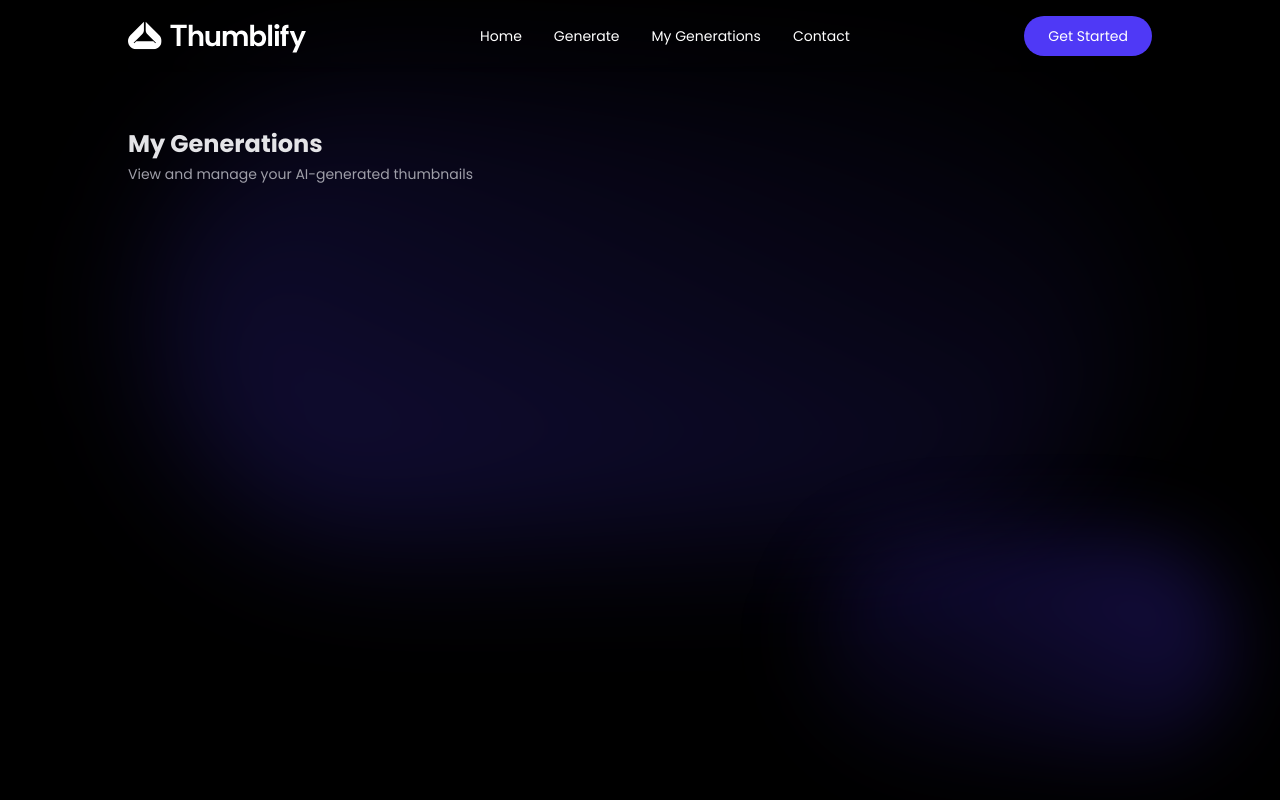
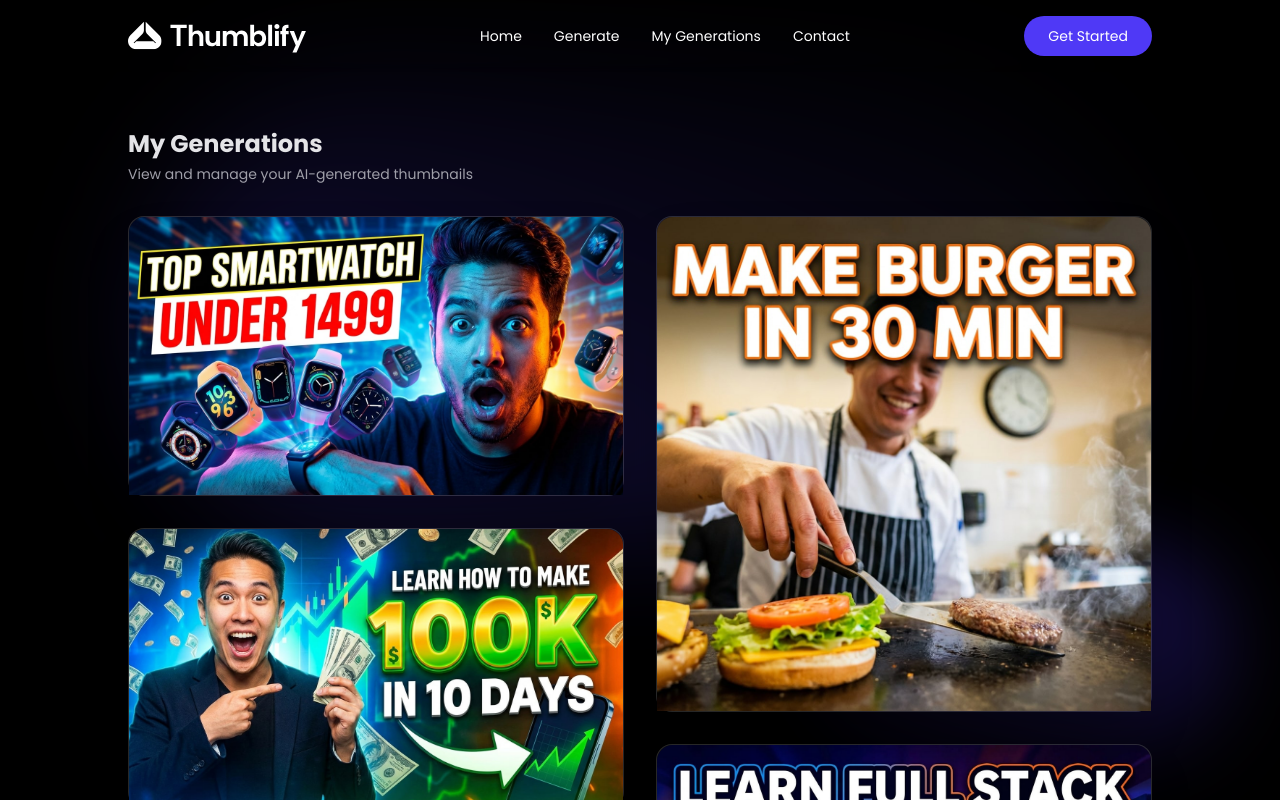
Before and after one commit to BahaaShk/ai-thumbnail-generator, a React (Vite) app in the folder frontend/: page /my-generation in a window 1280 px wide. Shown: the top 800 px of the page. Built offline with nearby package versions, Linux system fonts and the light colour scheme.

Commit message:
added my geneations test logic

```diff
--- a/frontend/src/components/ColorSchemeSelector.tsx
+++ b/frontend/src/components/ColorSchemeSelector.tsx
@@ -9,7 +9,7 @@ const ColorSchemeSelector = ({value, onChange} : {value: string; onChange:(color
   {
     colorSchemes.map((scheme) => (
       <button key={scheme.id} onClick={() => onChange(scheme.id)}
-      className={`relative rounded-lg transition-all ${value === scheme.id && 'ring-2 ring-indigo-500' }`} title={scheme.name}
+      className={`relative rounded-lg transition-all ${value === scheme.id && 'ring-4 ring-indigo-600' }`} title={scheme.name}
       >
         <div className=" flex h-10 rounded-lg overflow-hidden">
           {scheme.colors.map((color,i) => (
--- a/frontend/src/pages/Generate.tsx
+++ b/frontend/src/pages/Generate.tsx
@@ -114,7 +114,7 @@ if(id){
             {/* right panel */}
             <div>
               <div className=" p-6 rounded-2xl bg-white/8 border border-white/10 shadow-xl">
-                <h2 className=" text-lg font-semibold text-zinc-100">Preview</h2>
+                <h2 className=" text-lg font-semibold text-zinc-100 mb-2">Preview</h2>
                 <PreviewPanel thumbnail={thumbnail} isLoading = {loading} aspectRatio={aspectRatio} />
               </div>
             </div>
--- a/frontend/src/pages/MyGeneration.tsx
+++ b/frontend/src/pages/MyGeneration.tsx
@@ -1,30 +1,34 @@
-import { useEffect, useState } from "react"
-import SoftBackdrop from "../components/SoftBackdrop"
-import { dummyThumbnails, type IThumbnail } from "../assets/assets"
+import { useEffect, useState } from "react";
+import SoftBackdrop from "../components/SoftBackdrop";
+import { dummyThumbnails, type IThumbnail } from "../assets/assets";
+import { useNavigate } from "react-router-dom";
 
 const MyGeneration = () => {
-
-const [thumbnails, setThumbnails] = useState<IThumbnail>([])
-const [loading, setLoading] = useState(false)
+  const navigate = useNavigate();
+  const aspectRatioClassMap: Record<string, string> = {
+    "16:9": "aspect-video",
+    "1:1": "aspect-square",
+    "9:16": "aspect-[9/16]",
+  };
+  const [thumbnails, setThumbnails] = useState<IThumbnail[]>([]);
+  const [loading, setLoading] = useState(false);
 
   const fetchThumbnails = async () => {
-setThumbnails(dummyThumbnails as unknown as IThumbnail[])
-setLoading(false)
-}
+    setThumbnails(dummyThumbnails as unknown as IThumbnail[]);
+    setLoading(false);
+  };
 
   const handleDownload = (image_url: string) => {
-window.open(image_url,'_blank')
-}
+    window.open(image_url, "_blank");
+  };
 
   const handleDelete = async (id: string) => {
     console.log(id);
-
-}
+  };
 
   useEffect(() => {
-fetchThumbnails()
-}, [])
-
+    fetchThumbnails();
+  }, []);
 
   return (
     <>
@@ -34,22 +38,76 @@ fetchThumbnails()
 
         <div className=" mb-8">
           <h1 className=" text-2xl font-bold text-zinc-200">My Generations</h1>
-        <p className=" text-sm mt-1 text-zinc-400">View and manage your AI-generated thumbnails</p>
+          <p className=" text-sm mt-1 text-zinc-400">
+            View and manage your AI-generated thumbnails
+          </p>
         </div>
 
         {/* loading */}
-      {
-        loading && (
+        {loading && (
           <div className=" grid grid-cols-1 sm:grid-cols-2 lg:grid-cols-3 gap-6">
-{Array.from({length:6}).map((_,i) => (
-  <div className=" rounded-2xl bg-white/5 border border-white/10 animate-pulse h-[260px]" key={i}/>
+            {Array.from({ length: 6 }).map((_, i) => (
+              <div
+                className=" rounded-2xl bg-white/5 border border-white/10 animate-pulse h-[260px]"
+                key={i}
+              />
             ))}
           </div>
-        )
+        )}
+
+        {/* Empty state */}
+
+        {!loading && thumbnails.length === 0 && (
+          <div className="py-24 text-center">
+            <h3 className=" text-lg font-semibold text-zinc-200">
+              No thumbnails yet
+            </h3>
+            <h3 className=" text-sm mt-2 text-zinc-400">
+              Generate your first thumbnail to see it here
+            </h3>
+          </div>
+        )}
+
+        {/* GRID */}
+        {!loading && thumbnails.length > 0 && (
+          <div className=" columns-1 sm:columns-2 2xl:columns-4 gap-8">
+            {thumbnails.map((thumb: IThumbnail) => {
+              const aspectClass =
+                aspectRatioClassMap[thumb.aspect_ratio || "16:9"];
+              return (
+                <div
+                  key={thumb._id}
+                  onClick={() => navigate(`/generate/${thumb._id}`)}
+                  className=" mb-8 group relative cursor-pointer rounded-2xl bg-white/6 border border-white/10 transition shadow-2xl break-inside-avoid"
+                >
+                  {/* image */}
+                  <div
+                    className={` relative overflow-hidden rounded-t-2xl ${aspectClass} bg-black`}
+                  >
+                    {thumb.image_url ? (
+                      <img
+                        src={thumb.image_url}
+                        alt={thumb.title}
+                        className=" w-full h-full object-cover group-hover:scalr-105 transition-transform duration-300"
+                      />
+                    ) : (
+                      <div className=" w-full h-full flex items-center justify-center text-sm text-zinc-400">
+                        {thumb.isGenerating ? "Generating ..." : "No Image"}
+                      </div>
+                    )}
+
+                    {
+                      thumb.isGenerating && <div className=" absolute inset-0 bg-black/50 flex items-center justify-center text-sm font-medium text-white">Generating ...</div>
                     }
                   </div>
+                </div>
+              );
+            })}
+          </div>
+        )}
+      </div>
     </>
-  )
-}
+  );
+};
 
-export default MyGeneration
+export default MyGeneration;
```
Lines whose indentation alone changed are shown as unchanged.
